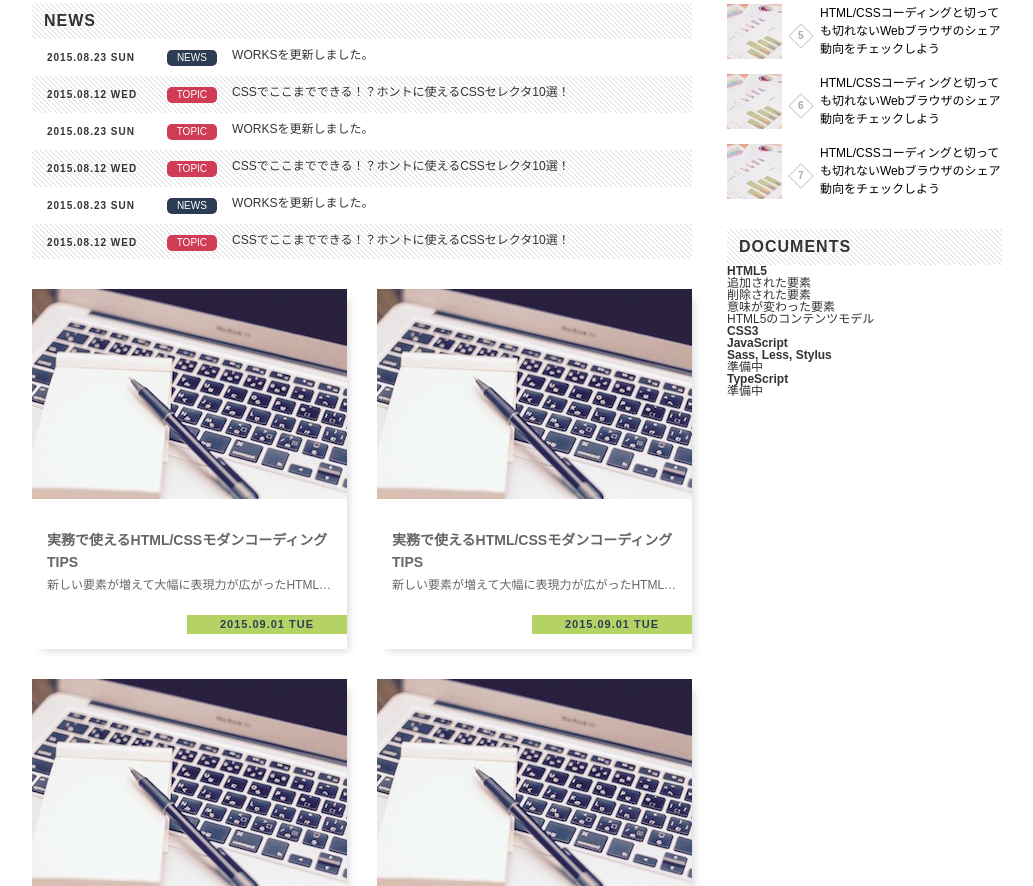
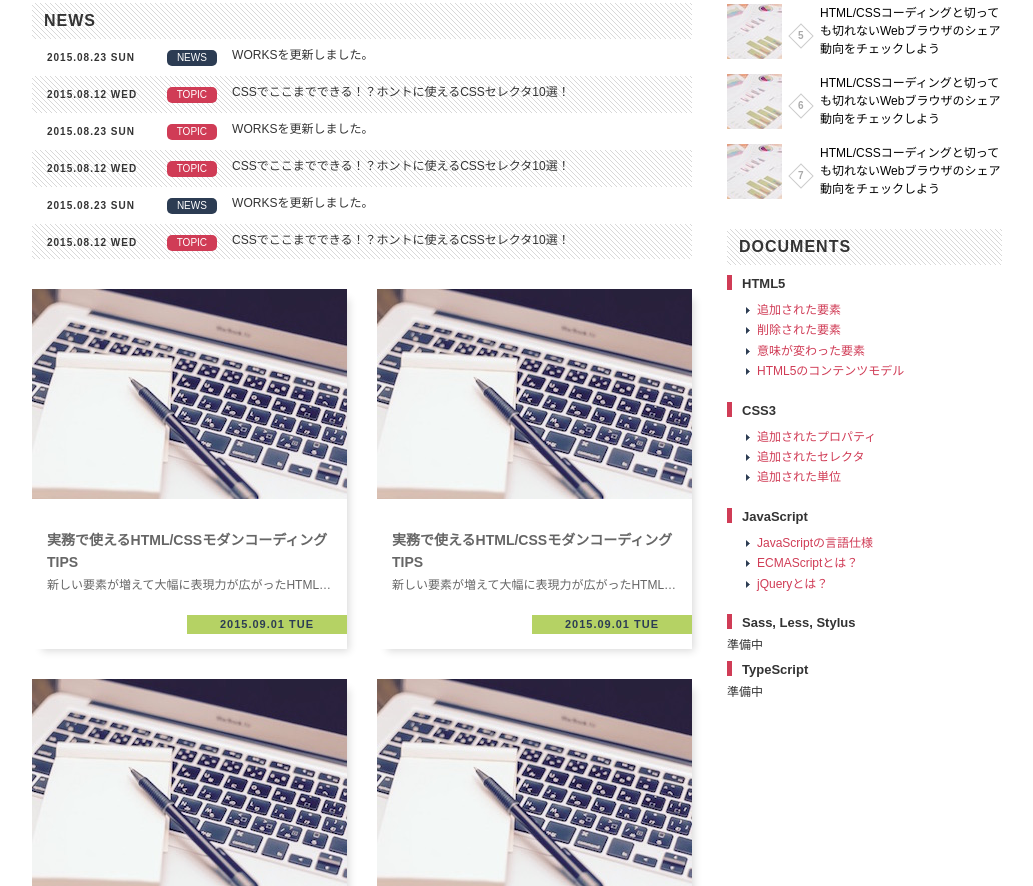
Before and after one commit to diescake/css-training, a website: page index.html in a window 1280 px wide. Shown: the part 496-1382 px from the top of the page, without its empty margins (123-1156 px from the left). Drawn offline with Linux system fonts and the light colour scheme.

Commit message:
coding documents block before checking answers

```diff
--- a/css/style.css
+++ b/css/style.css
@@ -22,14 +22,6 @@ body {
   color: #333;
   font-size: 1.2rem;
   font-family: 'Hiragino Kaku Gothic ProN', Meiryo, sans-serif;
-}
-
-ul {
-  list-style: none;
-}
-
-ol {
-  list-style: none;
 }
 
 .clearfix::after {
@@ -306,6 +298,7 @@ ol {
 .ranking {
   margin-bottom: 30px;
   counter-reset: ranking;
+  list-style: none;
 }
 
 .ranking .item {
@@ -379,6 +372,33 @@ ol {
   line-height: 1.5;
 }
 
+/* documents */
+
+.documents {
+  list-style: url('../images/arrow.gif');
+}
+
+.documents .sub-heading {
+  padding: 10px 0;
+  font-size: 1.3rem;
+  font-weight: bold;
+}
+
+.documents .sub-heading:before {
+  content: '';
+  margin-right: 10px;
+  display: inline-block;
+  vertical-align: bottom;
+  background-color: #d03c56;
+  width: 5px;
+  height: 15px;
+}
+
+.documents .list {
+  padding-left: 30px;
+  line-height: 1.7;
+  padding-bottom: 10px;
+}
 
 /* foooter */
 
--- a/index.html
+++ b/index.html
@@ -178,18 +178,48 @@
       </ol>
       <h2 class="heading">DOCUMENTS</h2>
       <div class="documents">
-        <h3>HTML5</h3>
-        <ul>
-          <li>追加された要素</li>
-          <li>削除された要素</li>
-          <li>意味が変わった要素</li>
-          <li>HTML5のコンテンツモデル</li>
+        <h3 class="sub-heading">HTML5</h3>
+        <ul class="list">
+          <li>
+            <a href="#">追加された要素</a>
+          </li>
+          <li>
+            <a href="#">削除された要素</a>
+          </li>
+          <li>
+            <a href="#">意味が変わった要素</a>
+          </li>
+          <li>
+            <a href="#">HTML5のコンテンツモデル</a>
+          </li>
         </ul>
-        <h3>CSS3</h3>
-        <h3>JavaScript</h3>
-        <h3>Sass, Less, Stylus</h3>
+        <h3 class="sub-heading">CSS3</h3>
+        <ul class="list">
+          <li>
+            <a href="#">追加されたプロパティ</a>
+          </li>
+          <li>
+            <a href="#">追加されたセレクタ</a>
+          </li>
+          <li>
+            <a href="#">追加された単位</a>
+          </li>
+        </ul>
+        <h3 class="sub-heading">JavaScript</h3>
+        <ul class="list">
+          <li>
+            <a href="#">JavaScriptの言語仕様</a>
+          </li>
+          <li>
+            <a href="#">ECMAScriptとは？</a>
+          </li>
+          <li>
+            <a href="#">jQueryとは？</a>
+          </li>
+        </ul>
+        <h3 class="sub-heading">Sass, Less, Stylus</h3>
         準備中
-        <h3>TypeScript</h3>
+        <h3 class="sub-heading">TypeScript</h3>
         準備中
       </div>
     </div>
```
